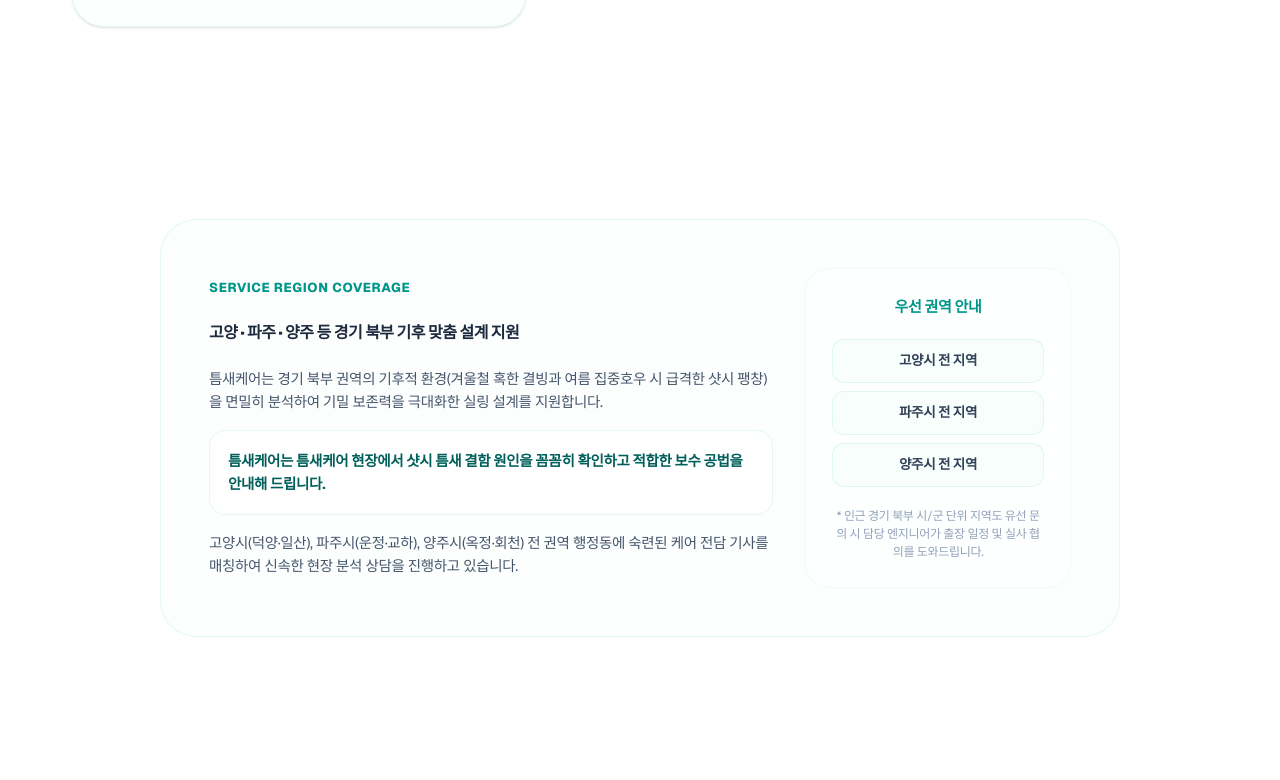
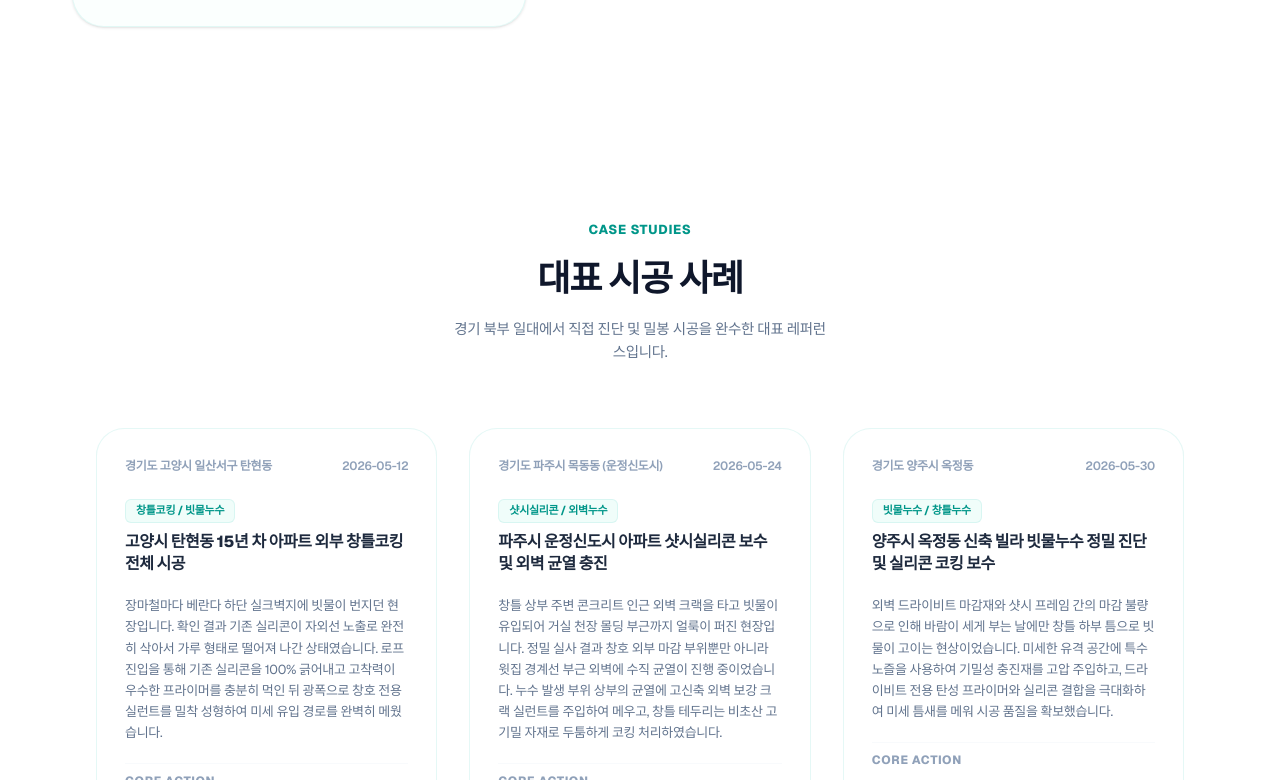
Before and after one commit to wogus5695-ctrl/Ngyeonggi-rope-01, a Next.js app: page / in a window 1280 px wide. Shown: the part 4060-4840 px from the top of the page. Built offline with nearby package versions, Linux system fonts and the light colour scheme.

Commit message:
style: Hide LocalRegionInfo (Service Region Coverage) section visually but preserve SEO

```diff
--- a/src/components/sections/LocalRegionInfo.tsx
+++ b/src/components/sections/LocalRegionInfo.tsx
@@ -10,55 +10,18 @@ export default function LocalRegionInfo({ locationName, dynamicMethod }: LocalRe
   const content = BRAND_HUB_CONTENT;
 
   return (
-    <section className="section-py bg-white">
-      <div className="max-w-5xl mx-auto px-4 sm:px-6 lg:px-8">
-        <div className="border border-teal-500/10 rounded-[36px] bg-gradient-to-r from-teal-50/20 to-emerald-50/20 p-8 md:p-12">
-          <div className="grid grid-cols-1 lg:grid-cols-12 gap-8 items-center">
-
-            {/* Left Content */}
-            <div className="lg:col-span-8 space-y-6">
-              <div className="text-teal-600 text-[13px] font-extrabold tracking-wider uppercase">
-                Service Region Coverage
-              </div>
-
-              <h2 className="text-2.5xl sm:text-3.5xl font-black text-slate-800 tracking-tight leading-tight">
-                {content.regionInfoTitle}
-              </h2>
-
-              <div className="text-[14.5px] text-slate-600 space-y-4 leading-relaxed">
+    <div className="sr-only opacity-0 pointer-events-none absolute w-0 h-0 overflow-hidden" aria-hidden="true">
+      <h2>{content.regionInfoTitle}</h2>
       <p>
         틈새케어는 경기 북부 권역의 기후적 환경(겨울철 혹한 결빙과 여름 집중호우 시 급격한 샷시 팽창)을 면밀히 분석하여 기밀 보존력을 극대화한 실링 설계를 지원합니다.
       </p>
-
-                {/* 3번 동적 문구 삽입: 틈새케어는 {지역명} 현장에서 {작업명}이 필요한 원인을 확인하고 현장 상태에 맞는 보수 방식을 안내합니다. */}
-                <p className="bg-white/80 border border-teal-500/10 text-teal-800 p-4.5 rounded-2xl font-bold">
+      <p>
         {dynamicMethod || `틈새케어는 ${locationName} 현장에서 샷시 틈새 결함 원인을 꼼꼼히 확인하고 적합한 보수 공법을 안내해 드립니다.`}
       </p>
-
       <p>
         고양시(덕양·일산), 파주시(운정·교하), 양주시(옥정·회천) 전 권역 행정동에 숙련된 케어 전담 기사를 매칭하여 신속한 현장 분석 상담을 진행하고 있습니다.
       </p>
+      <span>고양시 전 지역, 파주시 전 지역, 양주시 전 지역 우선 권역 안내</span>
     </div>
-            </div>
-
-            {/* Right Map Graphic Concept */}
-            <div className="lg:col-span-4 bg-white/70 border border-teal-500/5 rounded-3xl p-6.5 text-center shadow-3xs space-y-5">
-              <div className="text-teal-600 font-extrabold text-[15px]">우선 권역 안내</div>
-
-              <div className="space-y-2 text-[13.5px] font-bold text-slate-700">
-                <div className="py-2.5 bg-teal-50/50 rounded-xl border border-teal-500/10">고양시 전 지역</div>
-                <div className="py-2.5 bg-teal-50/50 rounded-xl border border-teal-500/10">파주시 전 지역</div>
-                <div className="py-2.5 bg-teal-50/50 rounded-xl border border-teal-500/10">양주시 전 지역</div>
-              </div>
-
-              <div className="text-[12px] text-slate-400 leading-normal">
-                * 인근 경기 북부 시/군 단위 지역도 유선 문의 시 담당 엔지니어가 출장 일정 및 실사 협의를 도와드립니다.
-              </div>
-            </div>
-
-          </div>
-        </div>
-      </div>
-    </section>
   );
 }
```
Lines whose indentation alone changed are shown as unchanged.
